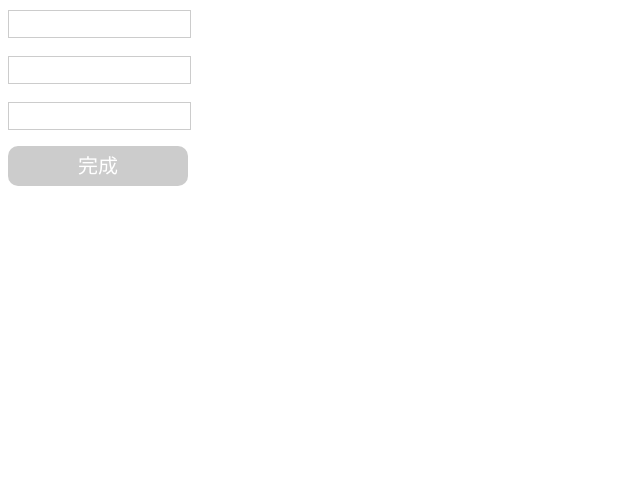
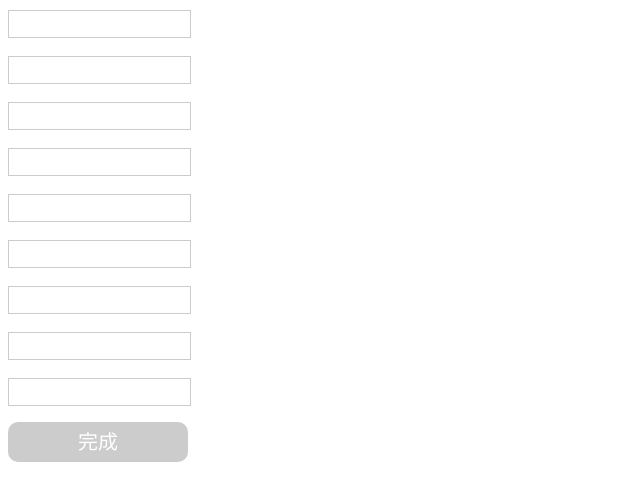
Before and after one commit to ZZRUI/zzrui, a plain HTML site: page demo.html in a window 1280 px wide. Shown: the whole page, without its empty margins (0-640 px from the left). Drawn offline with Linux system fonts and the light colour scheme.

Commit message:
修改文件

```diff
--- a/demo.html
+++ b/demo.html
@@ -29,6 +29,16 @@
 		<input type="text" id="pwd"><p>
 		<input type="text" id="email">
 	</div>
+	<div class="list" id="list">
+		<input type="text" id="user"><p>
+		<input type="text" id="pwd"><p>
+		<input type="text" id="email">
+	</div>
+	<div class="list" id="list">
+		<input type="text" id="user"><p>
+		<input type="text" id="pwd"><p>
+		<input type="text" id="email">
+	</div>
 	<div class="btn" id="btn">完成</div>
 	<script src='js/zepto.min.js' charset="UTF-8"></script>
 	<script src="js/script.js" charset="GBK"></script>
```
Also changed, not shown: 1 other file.
